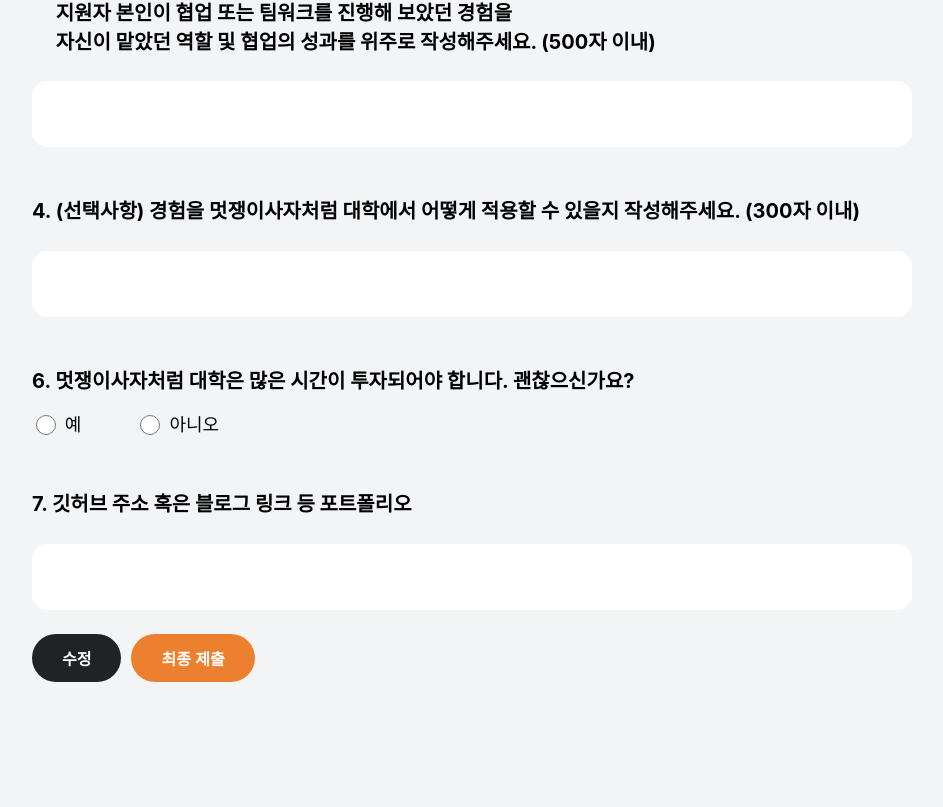
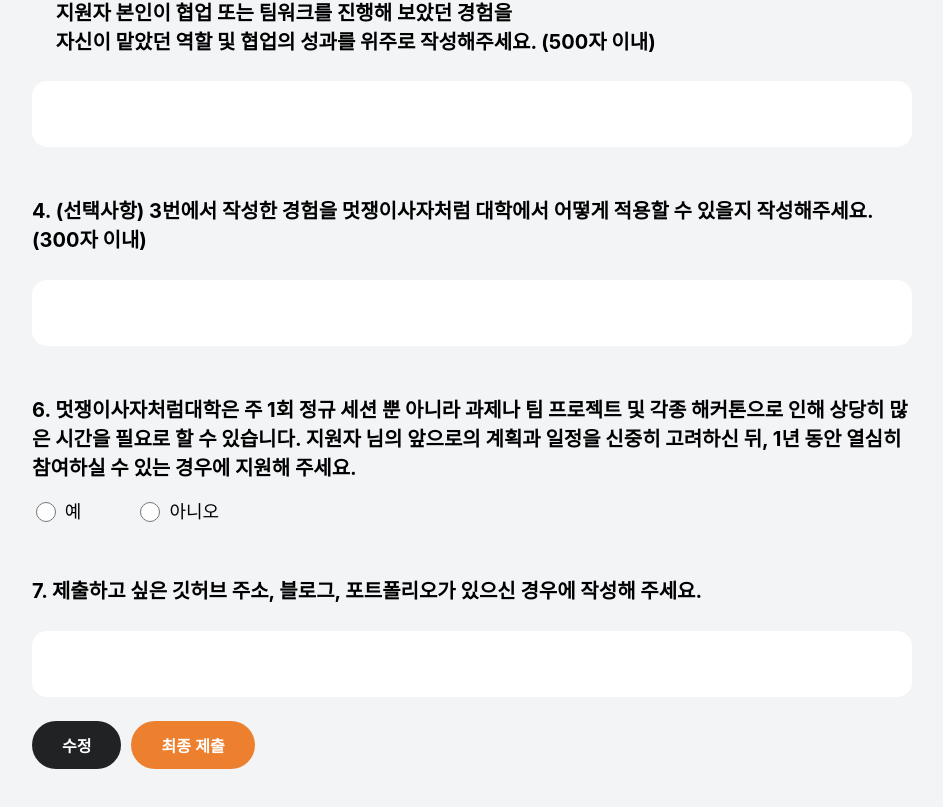
Before and after one commit to LIKELION-HUFS-13th-MANAGEMENT/Recruitment-Frontend, a React (Create React App) app: page /write in a window 1280 px wide. Shown: the part 737-1544 px from the top of the page, without its empty margins (168-1111 px from the left). Built offline with nearby package versions, Linux system fonts and the light colour scheme.

Commit message:
fix: 문항 구체화 해서 수정

```diff
--- a/src/ui/pages/write.jsx
+++ b/src/ui/pages/write.jsx
@@ -220,7 +220,7 @@ const Write = () => {
                 </W.ThContent>
             </W.Three>
             <W.Four>
-                <W.FoTitle>4. (선택사항) 경험을 멋쟁이사자처럼 대학에서 어떻게 적용할 수 있을지 작성해주세요. (300자 이내)</W.FoTitle>
+                <W.FoTitle>4. (선택사항) 3번에서 작성한 경험을 멋쟁이사자처럼 대학에서 어떻게 적용할 수 있을지 작성해주세요. (300자 이내)</W.FoTitle>
                 <W.FoContent>
                     <W.Textarea
                         name="answer4"
@@ -269,7 +269,7 @@ const Write = () => {
             </W.Six>
             )}
             <W.Seven>
-                <W.SeTitle>6. 멋쟁이사자처럼 대학은 많은 시간이 투자되어야 합니다. 괜찮으신가요?</W.SeTitle>
+                <W.SeTitle>6. 멋쟁이사자처럼대학은 주 1회 정규 세션 뿐 아니라 과제나 팀 프로젝트 및 각종 해커톤으로 인해 상당히 많은 시간을 필요로 할 수 있습니다. 지원자 님의 앞으로의 계획과 일정을 신중히 고려하신 뒤, 1년 동안 열심히 참여하실 수 있는 경우에 지원해 주세요.</W.SeTitle>
                 <W.SeContent>
                     <W.Choice>
                         <W.ChoiceInput
@@ -291,7 +291,7 @@ const Write = () => {
                 </W.SeContent>
             </W.Seven>
             <W.Eight>
-                <W.ETitle>7. 깃허브 주소 혹은 블로그 링크 등 포트폴리오</W.ETitle>
+                <W.ETitle>7. 제출하고 싶은 깃허브 주소, 블로그, 포트폴리오가 있으신 경우에 작성해 주세요.</W.ETitle>
                 <W.EContent>
                     <W.Textarea
                         name="portfolio"
```
